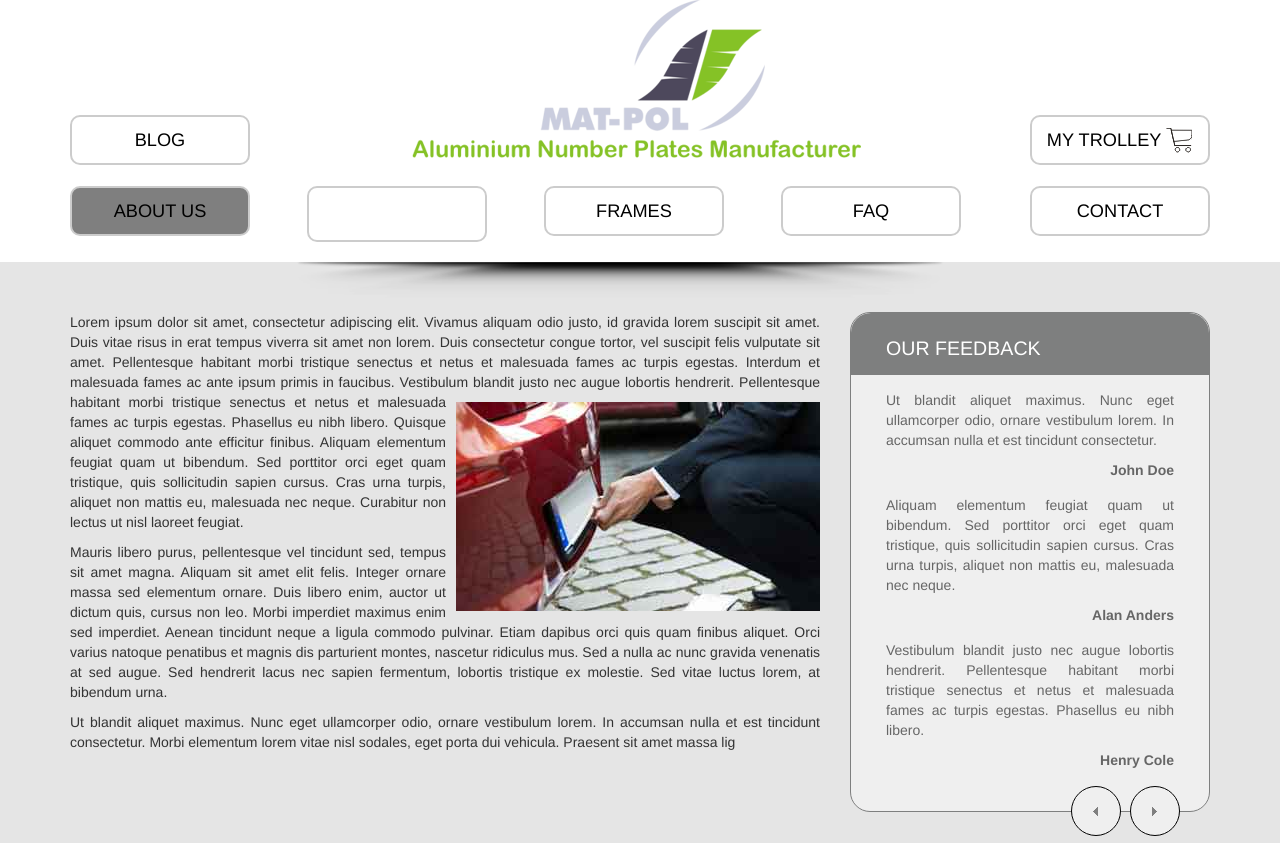
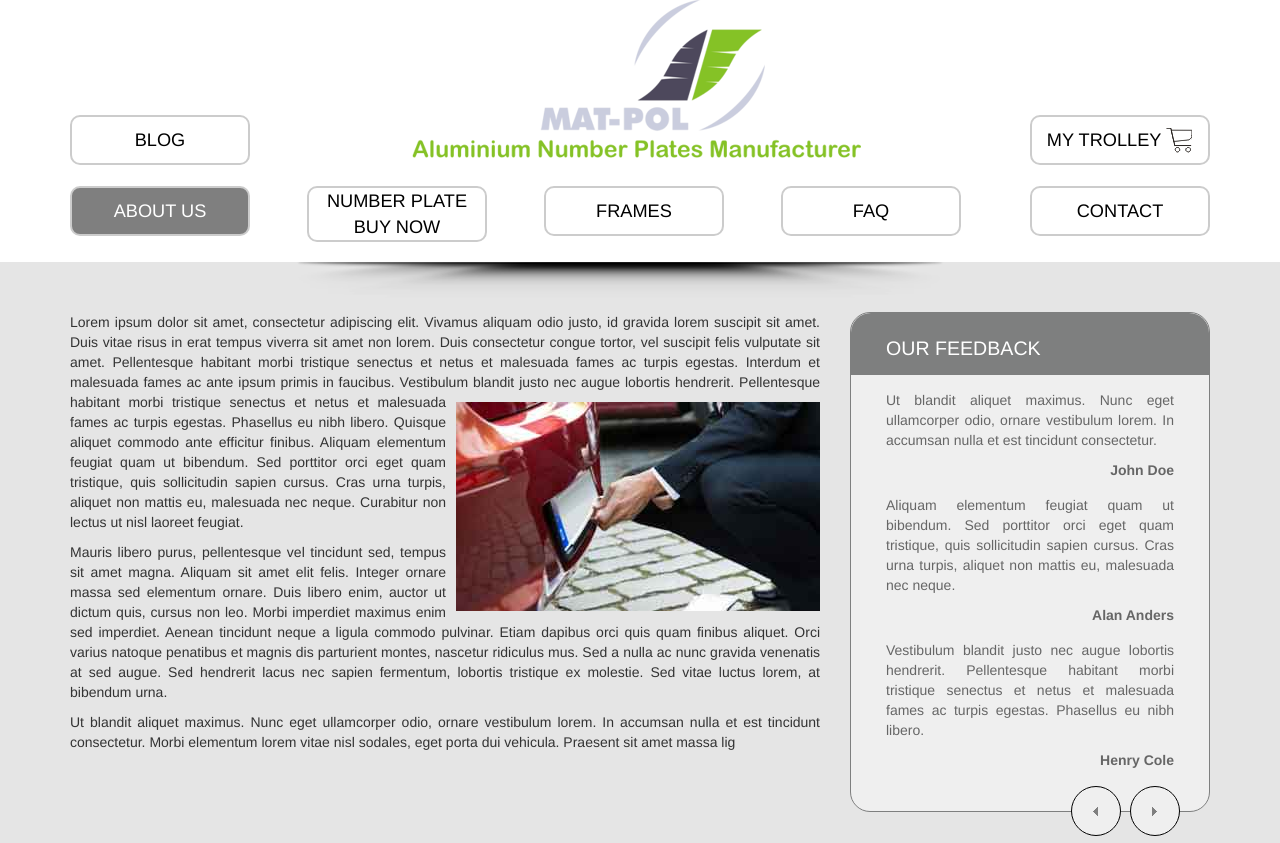
Before and after one commit to kuziemko/matpol, a plain HTML site: page aboutus.html in a window 1280 px wide. Shown: the top 843 px of the page. Drawn offline with nearby package versions, Linux system fonts and the light colour scheme.

Commit message:
Add files via upload

```diff
--- a/aboutus.html
+++ b/aboutus.html
@@ -64,7 +64,7 @@
 			i=i-3;
 			opinie();}
 		});
-	$('.nawigacja, a:eq(4)').css("color","white");
+	$('.nawigacja, a:eq(3)').css("color","white");
 	});//koniec ready
 
 </script>
```
Also changed, not shown: plates.html (+1 -1 lines).
